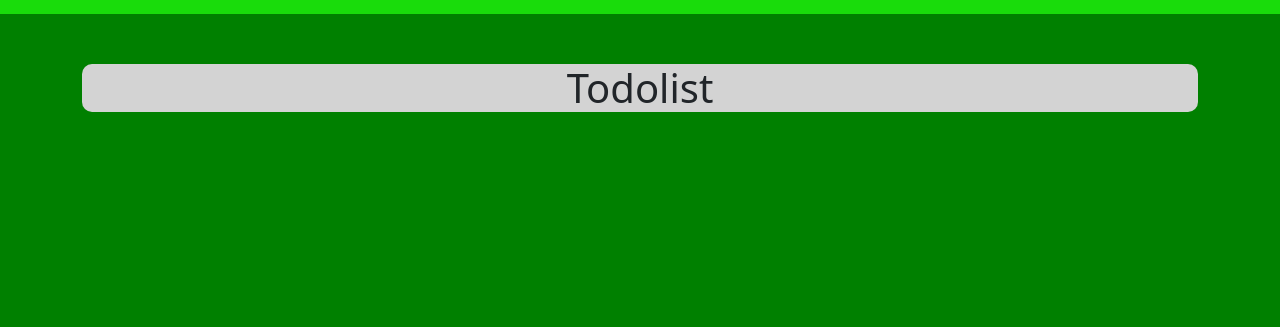
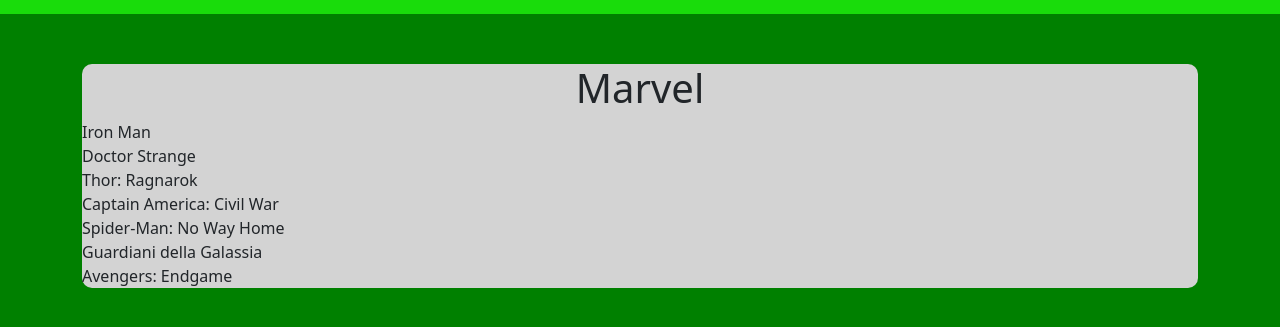
Before and after one commit to Giovannidubaldo/vue-todolist, a plain HTML site: page index.html in a window 1280 px wide. Shown: the part 61-388 px from the top of the page. Drawn offline with nearby package versions, Linux system fonts and the light colour scheme.

Commit message:
Printed the movie list on the page

```diff
--- a/index.html
+++ b/index.html
@@ -12,6 +12,8 @@
     <link rel="stylesheet" href="./css/style.css">
 </head>
 <body>
+    <div id="app">
+
         <!-- HEADER -->
         <header>
             <div class="container-fluid">
@@ -31,12 +33,17 @@
                 <div class="row">
                     <div class="col-12">
                         <div class="list-page">
-                        <h1 class="text-center">Todolist</h1>
+                            <h1 class="text-center">Marvel</h1>
+                            <ul class="list-unstyled">
+                                <li v-for="(film, index) in todo_list" :key="index">{{film.text}}</li>
+                            </ul>
                         </div>
                     </div>
                 </div>
             </div>
         </main>
+    </div>
+
         <!-- Link Vue js -->
         <script src="https://unpkg.com/vue@3/dist/vue.global.js"></script>
         <script type="text/javascript" src="./js/script.js"></script>
--- a/js/script.js
+++ b/js/script.js
@@ -0,0 +1,42 @@
+// Inizializzo e definisco la struttura Vue
+const { createApp } = Vue;
+
+createApp({
+    data(){
+        return{
+            todo_list: [
+                {
+                    text: 'Iron Man',
+                    done: false
+                },
+                {
+                    text: 'Doctor Strange',
+                    done: false
+                },
+                {
+                    text: 'Thor: Ragnarok',
+                    done: false
+                },
+                {
+                    text: 'Captain America: Civil War',
+                    done: false
+                },
+                {
+                    text: 'Spider-Man: No Way Home',
+                    done: false
+                },
+                {
+                    text: 'Guardiani della Galassia',
+                    done: false
+                },
+                {
+                    text: 'Avengers: Endgame',
+                    done: false
+                },
+            ]
+        }
+    },
+    methods: {
+
+    },
+}).mount('#app')
```
Lines whose indentation alone changed are shown as unchanged.
